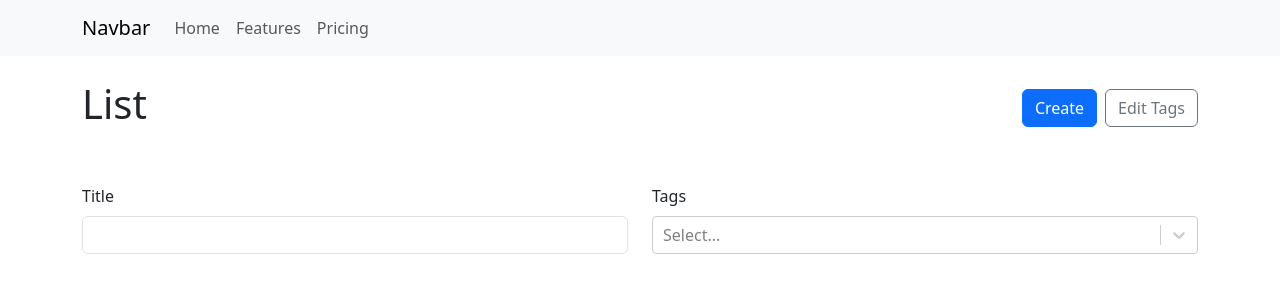
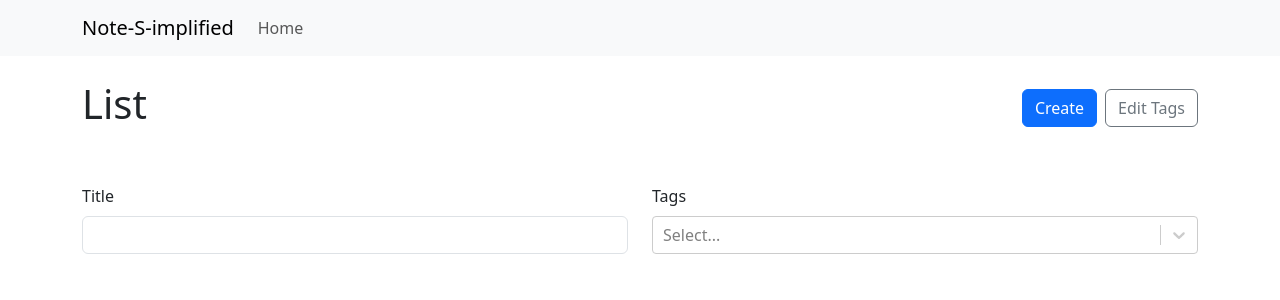
Before and after one commit to hrishikeshps/Notes-Simplified, a React (Vite) app: page / in a window 1280 px wide. Shown: the top 300 px of the page. Built offline with nearby package versions, Linux system fonts and the light colour scheme.

Commit message:
changes to notes app

```diff
--- a/src/layouts/HeaderContainer.tsx
+++ b/src/layouts/HeaderContainer.tsx
@@ -4,11 +4,11 @@ export function HeaderContainer(){
     return (
         <Navbar bg="light" data-bs-theme="light">
         <Container>
-          <Navbar.Brand href="#home">Navbar</Navbar.Brand>
+          <Navbar.Brand href="#home">Note-S-implified</Navbar.Brand>
           <Nav className="me-auto">
             <Nav.Link href="#home">Home</Nav.Link>
-            <Nav.Link href="#features">Features</Nav.Link>
-            <Nav.Link href="#pricing">Pricing</Nav.Link>
+            {/* <Nav.Link href="#features">Features</Nav.Link>
+            <Nav.Link href="#pricing">Pricing</Nav.Link> */}
           </Nav>
         </Container>
       </Navbar>
```
